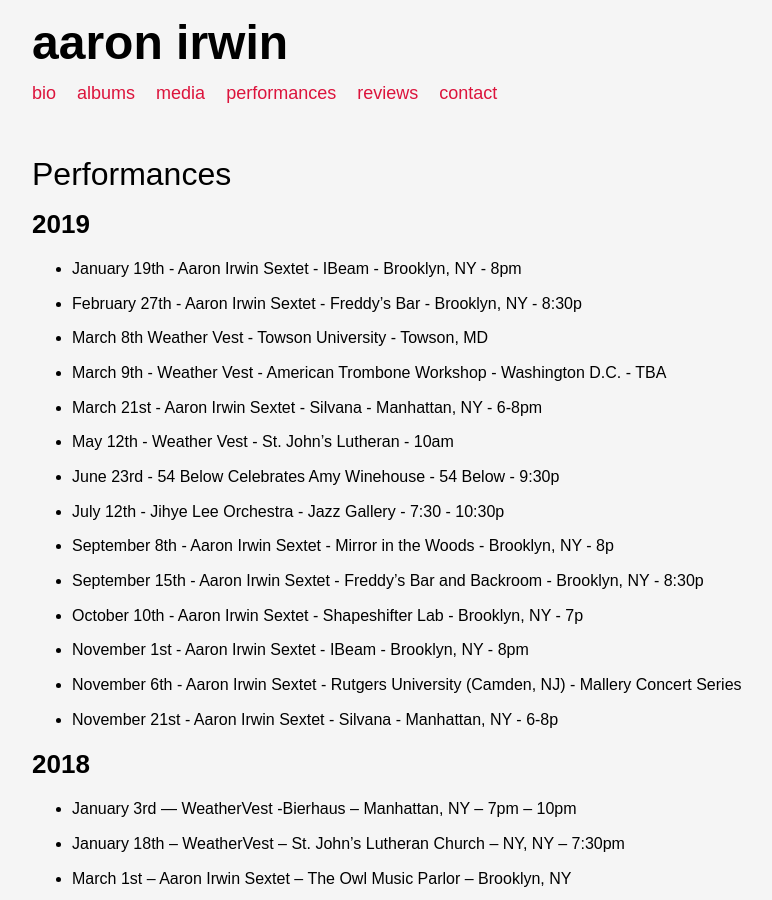
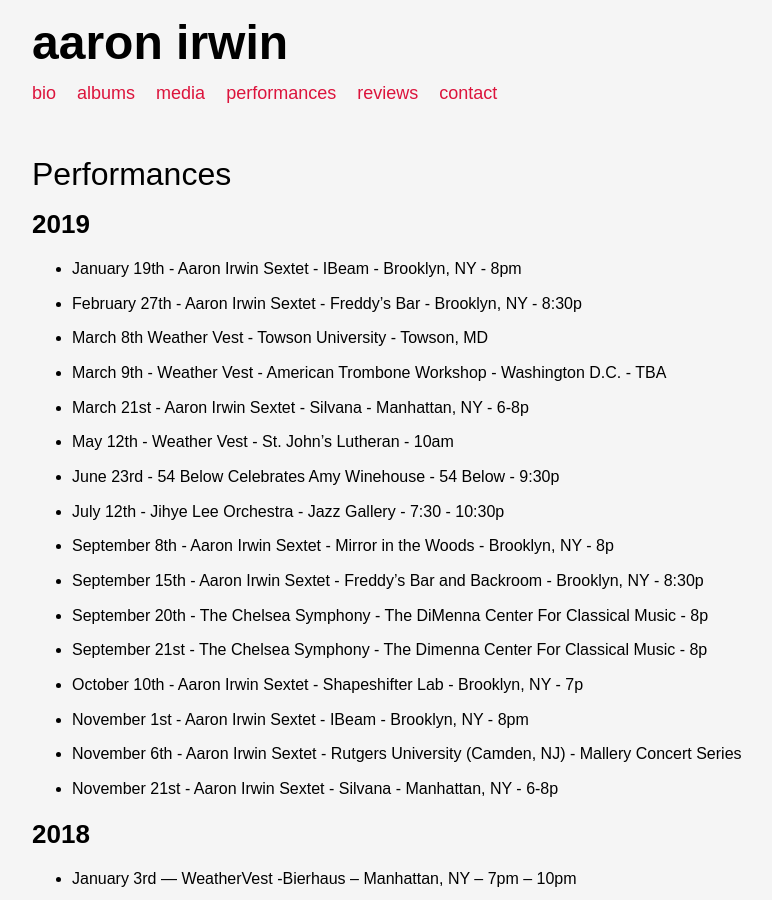
Before and after one commit to ryanve/aaronirwin.com, a Jekyll site: the page built from performances.md, in a window 1280 px wide and 900 px high. Shown: the whole window, without its empty margins (128-900 px from the left). Built offline with Jekyll 4.4.1, drawn with Linux system fonts in a browser that asks for light colours.

Commit message:
Update performances.md

```diff
--- a/performances.md
+++ b/performances.md
@@ -10,12 +10,14 @@ title: Performances
 - February 27th - Aaron Irwin Sextet - Freddy's Bar - Brooklyn, NY - 8:30p
 - March 8th Weather Vest - Towson University - Towson, MD
 - March 9th - Weather Vest - American Trombone Workshop - Washington D.C. - TBA
-- March 21st - Aaron Irwin Sextet - Silvana - Manhattan, NY - 6-8pm
+- March 21st - Aaron Irwin Sextet - Silvana - Manhattan, NY - 6-8p
 - May 12th - Weather Vest - St. John's Lutheran - 10am
 - June 23rd - 54 Below Celebrates Amy Winehouse - 54 Below - 9:30p
 - July 12th - Jihye Lee Orchestra - Jazz Gallery - 7:30 - 10:30p
 - September 8th - Aaron Irwin Sextet - Mirror in the Woods - Brooklyn, NY - 8p
 - September 15th - Aaron Irwin Sextet - Freddy's Bar and Backroom - Brooklyn, NY - 8:30p
+- September 20th - The Chelsea Symphony - The DiMenna Center For Classical Music - 8p
+- September 21st - The Chelsea Symphony - The Dimenna Center For Classical Music - 8p
 - October 10th - Aaron Irwin Sextet - Shapeshifter Lab - Brooklyn, NY - 7p
 - November 1st - Aaron Irwin Sextet - IBeam - Brooklyn, NY - 8pm
 - November 6th - Aaron Irwin Sextet - Rutgers University (Camden, NJ) - Mallery Concert Series
```
